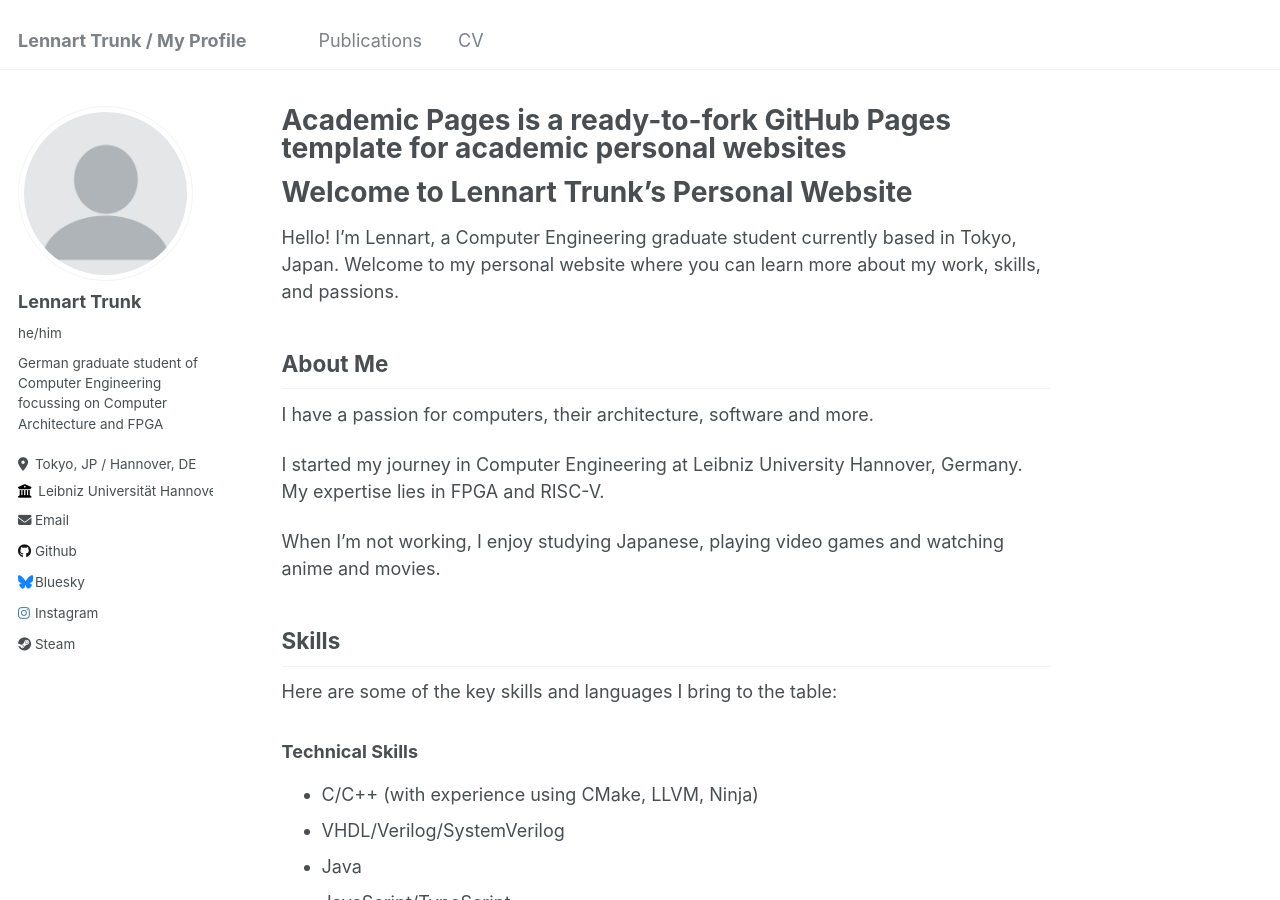
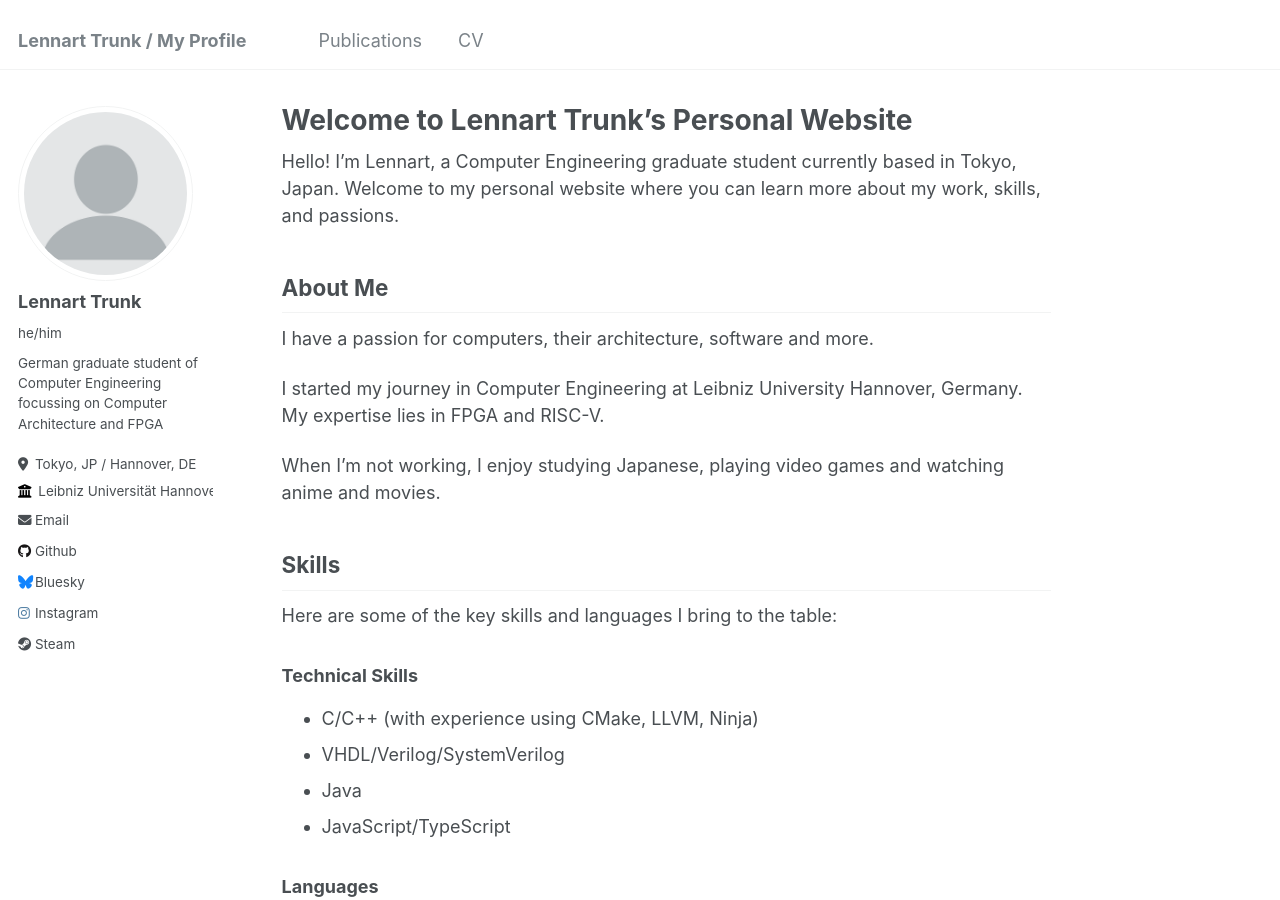
Before and after one commit to TheScarfix/thescarfix.github.io, a Jekyll site: the page built from _pages/about.md, in a window 1280 px wide and 900 px high. Built offline with Jekyll 4.4.1, drawn with Linux system fonts in a browser that asks for light colours.

Commit message:
update about me

```diff
--- a/_pages/about.md
+++ b/_pages/about.md
@@ -1,13 +1,11 @@
 ---
 permalink: /
-title: "Academic Pages is a ready-to-fork GitHub Pages template for academic personal websites"
+title: "Welcome to Lennart Trunk's Personal Website"
 author_profile: true
 redirect_from:
   - /about/
   - /about.html
 ---
-
-# Welcome to Lennart Trunk's Personal Website
 
 Hello! I'm Lennart, a Computer Engineering graduate student currently based in Tokyo, Japan. Welcome to my personal website where you can learn more about my work, skills, and passions.
 
```
